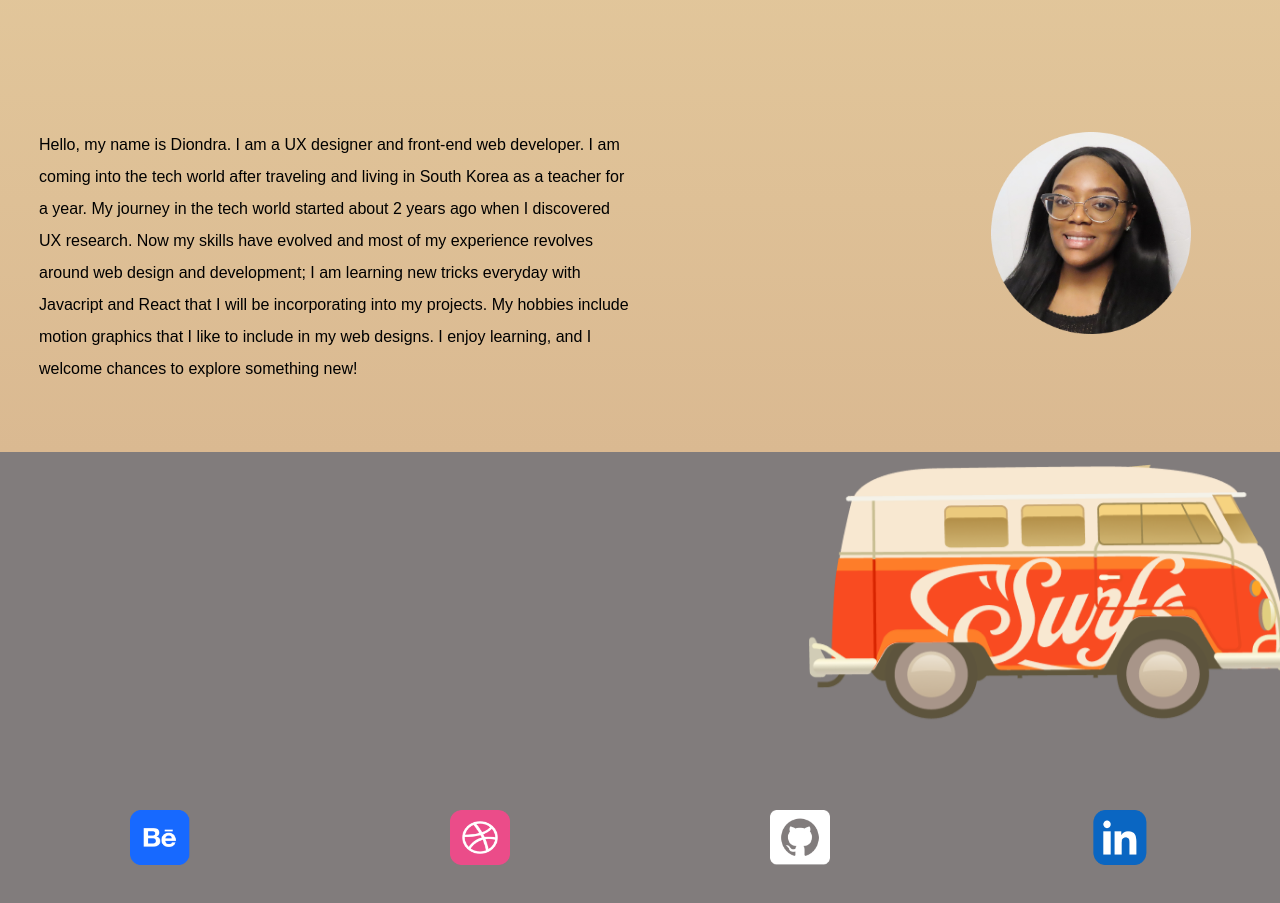
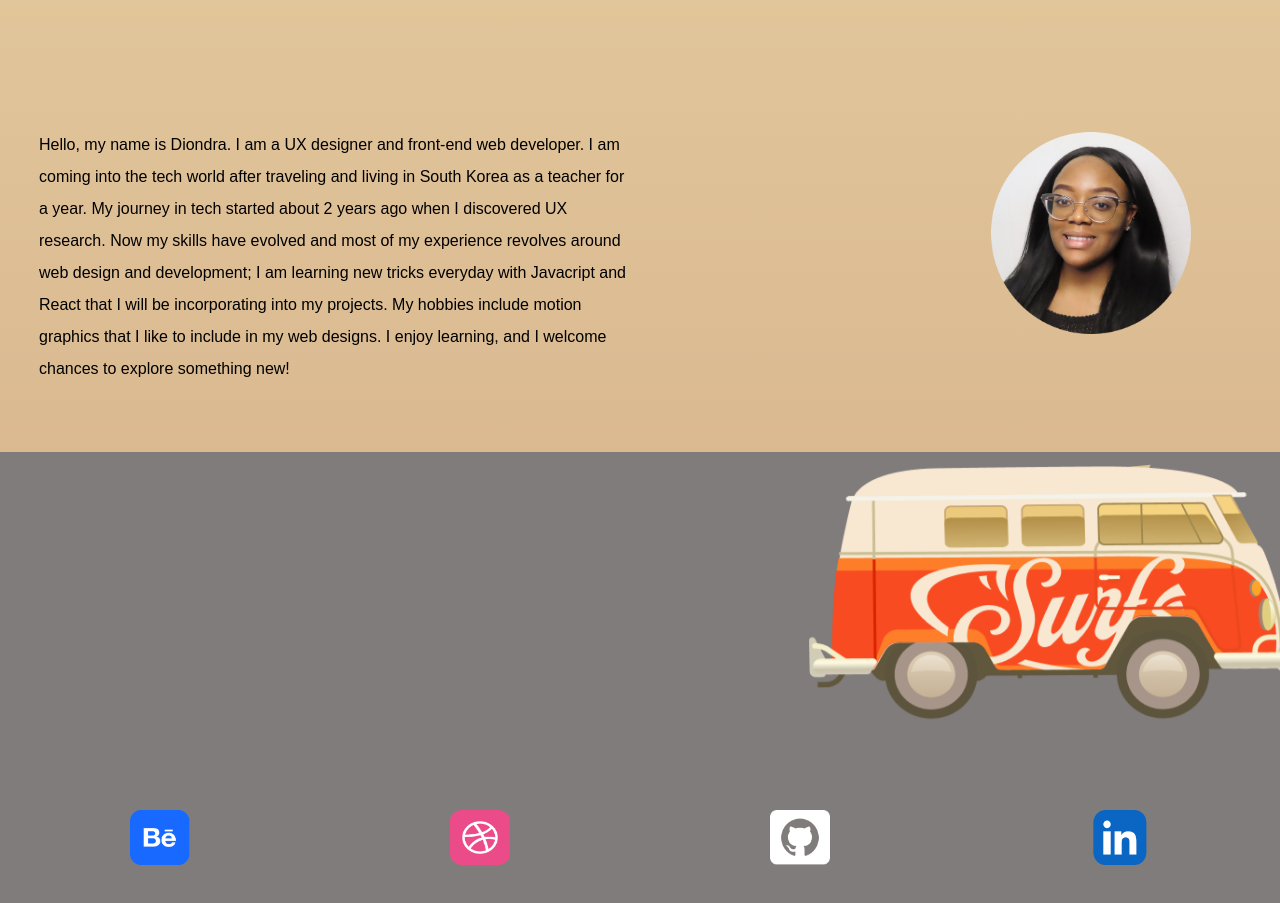
Before and after one commit to DiondraEvans/islandinthesun, a React (Create React App) app: page / in a window 1280 px wide. Shown: the part 2940-3843 px from the top of the page. Built offline with nearby package versions, Linux system fonts and the light colour scheme.

Commit message:
updated about summary

```diff
--- a/src/components/sand/index.js
+++ b/src/components/sand/index.js
@@ -20,7 +20,7 @@ return(
             <div class="BBall" alt="beachball"></div>
             <div class ="sand_grid">
                 <div class="castle"></div>
-                <p class="about" id="about">Hello, my name is Diondra. I am a UX designer and front-end web developer. I am coming into the tech world after traveling and living in South Korea as a teacher for a year. My journey in the tech world started about 2 years ago when I discovered UX research. Now my skills have evolved and most of my experience revolves around web design and development; I am learning new tricks everyday with Javacript and React that I will be incorporating into my projects. My hobbies include motion graphics that I like to include in my web designs. I enjoy learning, and I welcome chances to explore something new!</p>
+                <p class="about" id="about">Hello, my name is Diondra. I am a UX designer and front-end web developer. I am coming into the tech world after traveling and living in South Korea as a teacher for a year. My journey in tech started about 2 years ago when I discovered UX research. Now my skills have evolved and most of my experience revolves around web design and development; I am learning new tricks everyday with Javacript and React that I will be incorporating into my projects. My hobbies include motion graphics that I like to include in my web designs. I enjoy learning, and I welcome chances to explore something new!</p>
                 <div class="profile"></div>
             </div>
             {showDiv && Case === "emk" ?  <Popup /> : ""}
```
